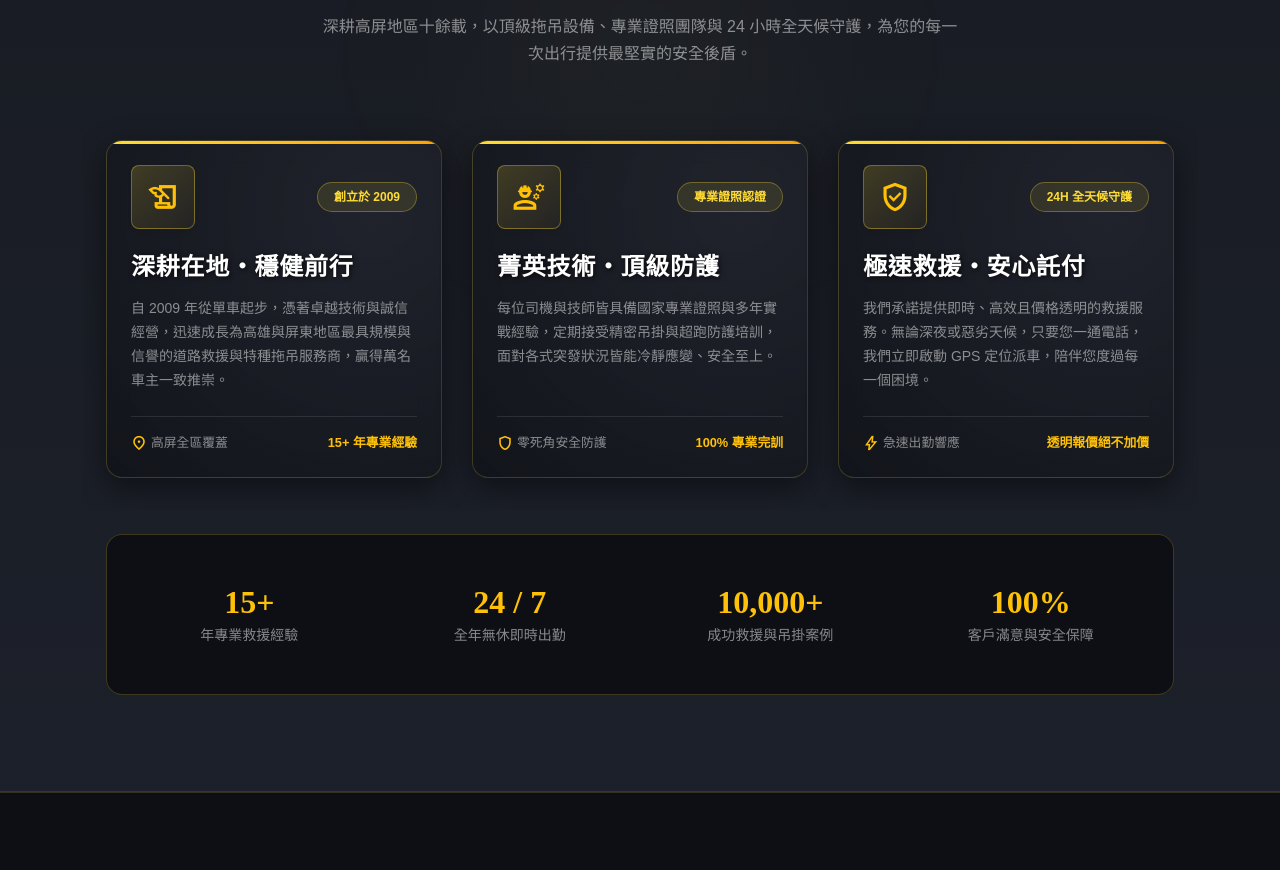
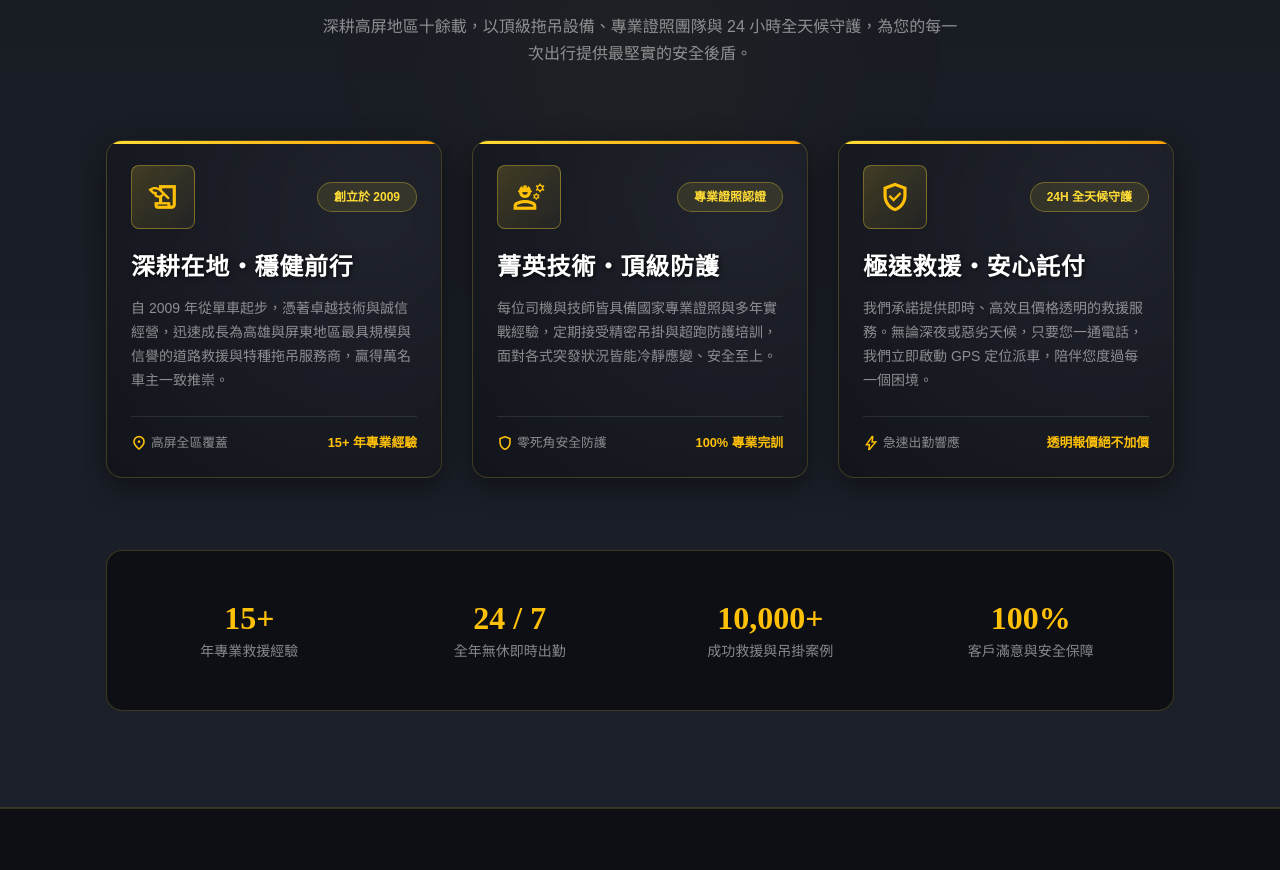
Before and after one commit to LeoTowTruck/Yuhong.github.io, a website: page index.html in a window 1280 px wide. Shown: the part 4088-4958 px from the top of the page. Drawn offline with nearby package versions, Linux system fonts and the light colour scheme.

Commit message:
Optimize UI

```diff
--- a/index.html
+++ b/index.html
@@ -873,7 +873,7 @@
 
           <!-- 2. Swiper 輪播 (手機在下、電腦在上) -->
           <div class="swiper aboutSwiper pb-4 position-relative px-0 px-md-4 mb-4 order-2 order-lg-1 w-100" data-aos="fade-up" data-aos-delay="200" style="max-width: 100%;">
-            <div class="swiper-wrapper pt-4 pb-2">
+            <div class="swiper-wrapper pt-4 pb-4">
 
               <!-- 卡片 1 -->
               <div class="swiper-slide h-auto mw-100">
```
